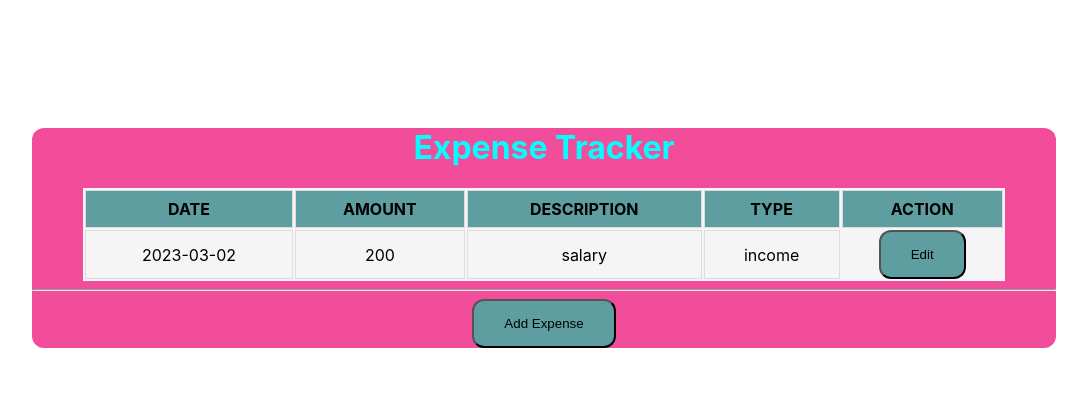
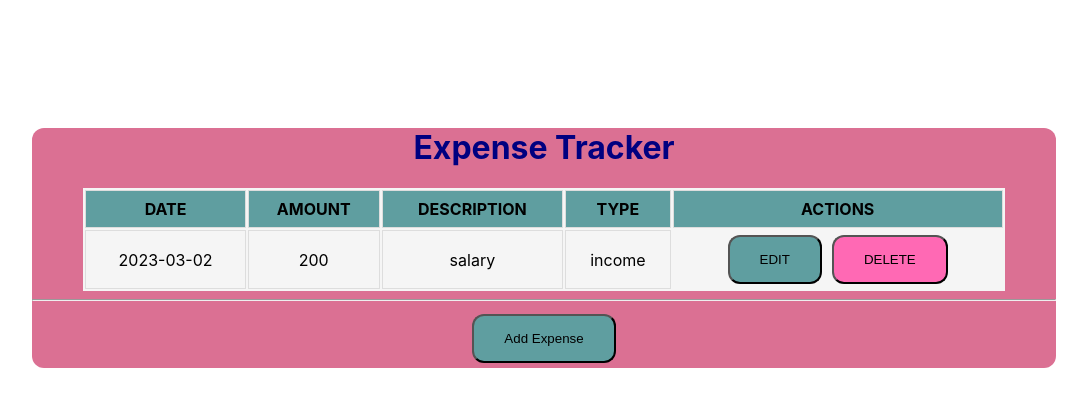
Before and after one commit to Mwiberisu/miniapps-silver, a React (Create React App) app in the folder week1/expense-tracker/: page / in a window 1280 px wide. Shown: the top 406 px of the page, without its empty margins (96-1183 px from the left). Built offline with nearby package versions, Linux system fonts and the light colour scheme.

Commit message:
Added delete button

```diff
--- a/week1/expense-tracker/src/components/App.css
+++ b/week1/expense-tracker/src/components/App.css
@@ -1,11 +1,11 @@
 .app {
   text-align: center;
-  background-color: rgb(241, 77, 154);
+  background-color: palevioletred;
   margin: 10%;
   border-radius: 12px;
 }
 .header {
-  color: aqua;
+  color: navy;
 }
 /* list table css */
 table {
@@ -24,7 +24,7 @@ th {
 }
 
 tr:nth-child(even) {
-  background-color: #dddddd;
+  background-color: pink;
 }
 
 /* button */
@@ -32,4 +32,5 @@ tr:nth-child(even) {
   background-color: cadetblue;
   border-radius: 12px;
   padding: 15px 30px;
+  margin: 5px;
 }
--- a/week1/expense-tracker/src/components/ExpenseList.js
+++ b/week1/expense-tracker/src/components/ExpenseList.js
@@ -2,7 +2,12 @@ import React from "react";
 
 function ExpenseList() {
   const expenses = [
-    { date: "2023-03-02", amount: 200, description: "salary", type: "income" },
+    {
+      date: "2023-03-02",
+      amount: 200,
+      description: "salary",
+      type: "income",
+    },
   ];
   return (
     <React.Fragment>
@@ -13,7 +18,7 @@ function ExpenseList() {
             <td>AMOUNT</td>
             <td>DESCRIPTION</td>
             <td>TYPE</td>
-            <td>ACTION</td>
+            <td>ACTIONS</td>
           </tr>
         </thead>
         <tbody>
@@ -23,7 +28,15 @@ function ExpenseList() {
               <td>{expense.amount}</td>
               <td>{expense.description}</td>
               <td>{expense.type}</td>
-              <button className="button">Edit</button>
+              <div>
+                <button className="button">EDIT</button>
+                <button
+                  className="button"
+                  style={{ backgroundColor: "hotpink" }}
+                >
+                  DELETE
+                </button>
+              </div>
             </tr>
           ))}
         </tbody>
```
